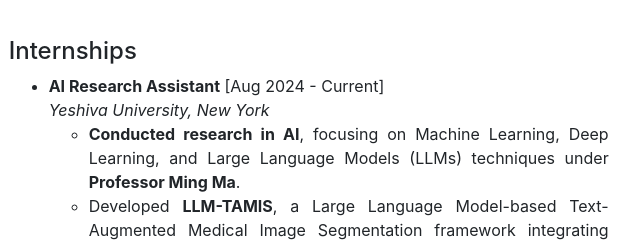
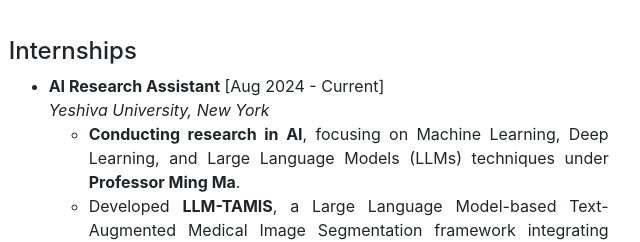
Before and after one commit to HarshaKoduri123/HarshaKoduri123.github.io, a plain HTML site: page index.html in a window 1280 px wide. Shown: the part 2348-2590 px from the top of the page, 438-1078 px from the left. Drawn offline with Linux system fonts and the light colour scheme.

Commit message:
Update index.html

```diff
--- a/index.html
+++ b/index.html
@@ -185,7 +185,7 @@
 						  <strong>AI Research Assistant</strong> [Aug 2024 - Current]<br>
 						  <em>Yeshiva University, New York</em>
 						  <ul>
-							<li><strong>Conducted research in AI</strong>, focusing on Machine Learning, Deep Learning, and Large Language Models (LLMs) techniques under <strong>Professor Ming Ma</strong>.</li>
+							<li><strong>Conducting research in AI</strong>, focusing on Machine Learning, Deep Learning, and Large Language Models (LLMs) techniques under <strong>Professor Ming Ma</strong>.</li>
 							<li>Developed <strong>LLM-TAMIS</strong>, a Large Language Model-based Text-Augmented Medical Image Segmentation framework integrating clinical text and images, improving segmentation accuracy; submitted to <strong>MICCAI 2025</strong>.</li>
 							<li>Proposed <strong>OTID (Optimal Transport-based Image Denoising)</strong>, using Wasserstein GAN with attention mechanisms for <strong>low-dose CT image denoising</strong>, achieving state-of-the-art performance; accepted at <strong>SPIE Medical Imaging 2024</strong>.</li>
 							<li>Designed a <strong>Dual Vision Transformer model</strong> for diabetic and hypertensive retinopathy classification, enhancing feature extraction and classification accuracy; accepted at <strong>Digital Data Processing (DDP) 2024</strong>.</li>
```
